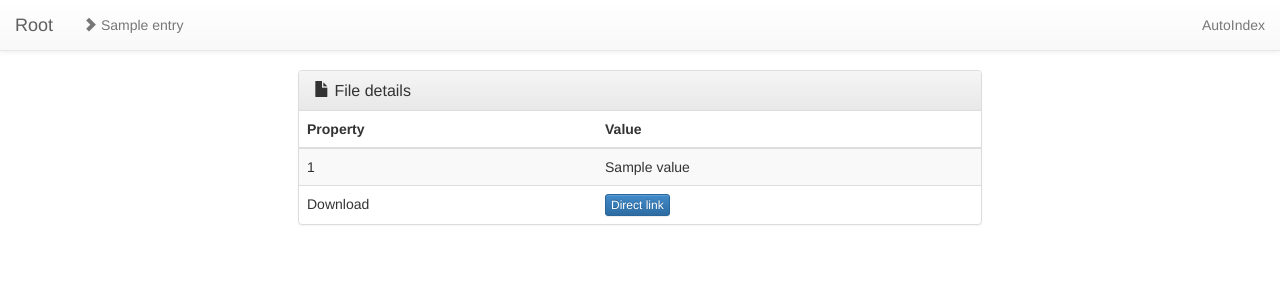
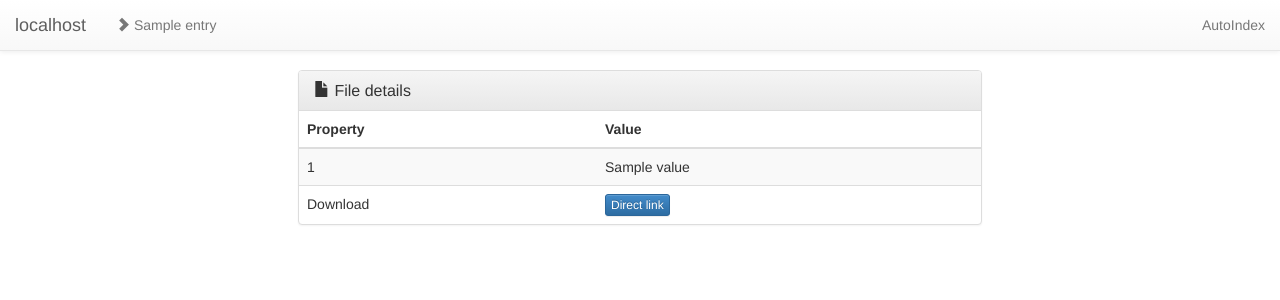
Before and after one commit to abuseware/autoindex, a Flask app: template templates/info.html in a window 1280 px wide. Shown: the top 300 px of the page. Run offline with Flask 2, Linux system fonts and the light colour scheme; the template is opened without the code that fills it: most values are stand-ins (such as "Sample title", 1, 10 or a date in 2020); some libraries are stand-ins or nearby versions.

Commit message:
Displaying hostname in place of "Root" inside navbar

```diff
--- a/templates/base.html
+++ b/templates/base.html
@@ -25,7 +25,7 @@
 <body>
 <div class="container">
     <nav class="navbar navbar-default navbar-fixed-top" role="navigation">
-        <a class="navbar-brand" href="/browse">Root</a>
+        <a class="navbar-brand" href="/browse">{{ request.environ['HTTP_HOST'] }}</a>
         {% block navbar %}{% endblock %}
         <p class="navbar-text navbar-right">AutoIndex</p>
     </nav>
```
